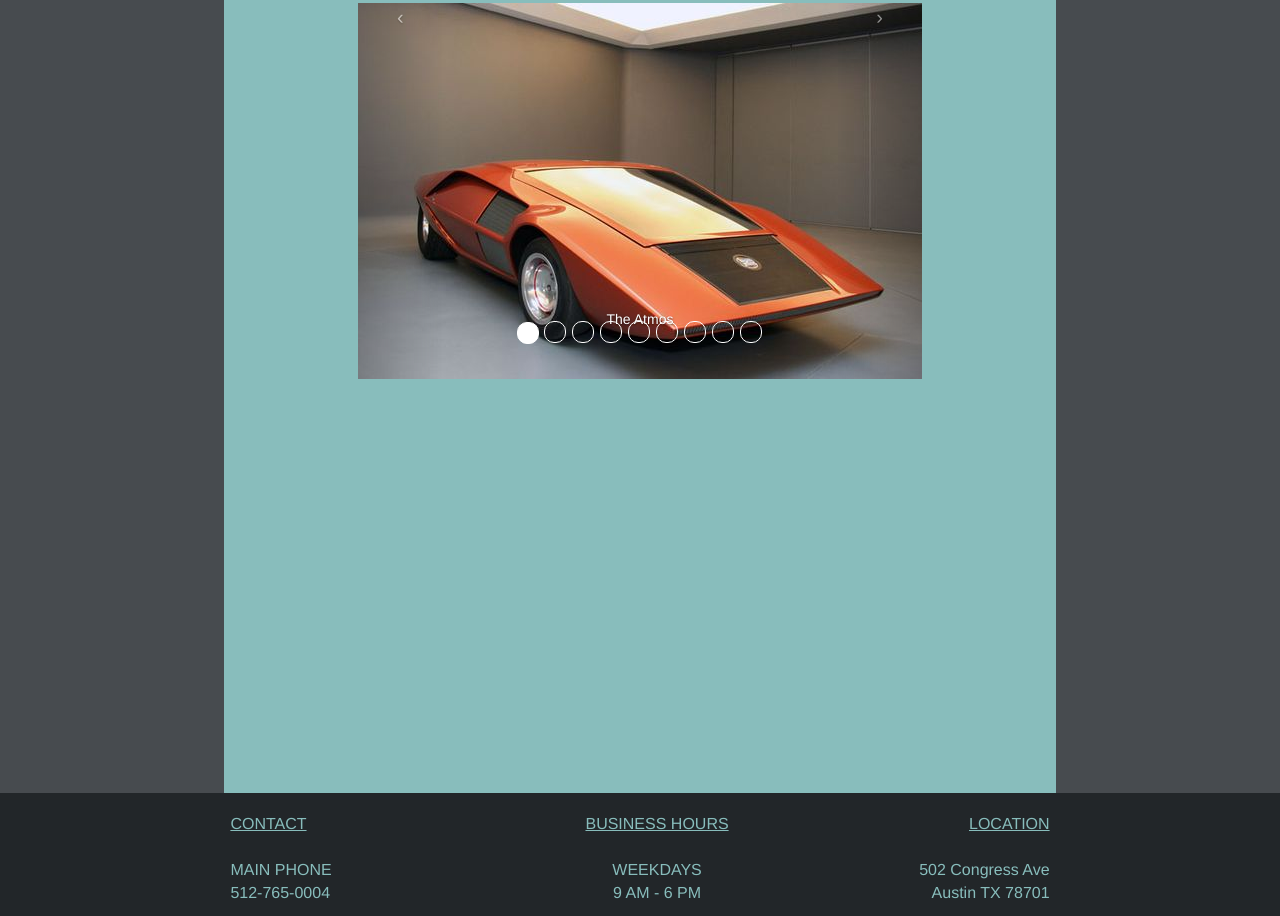
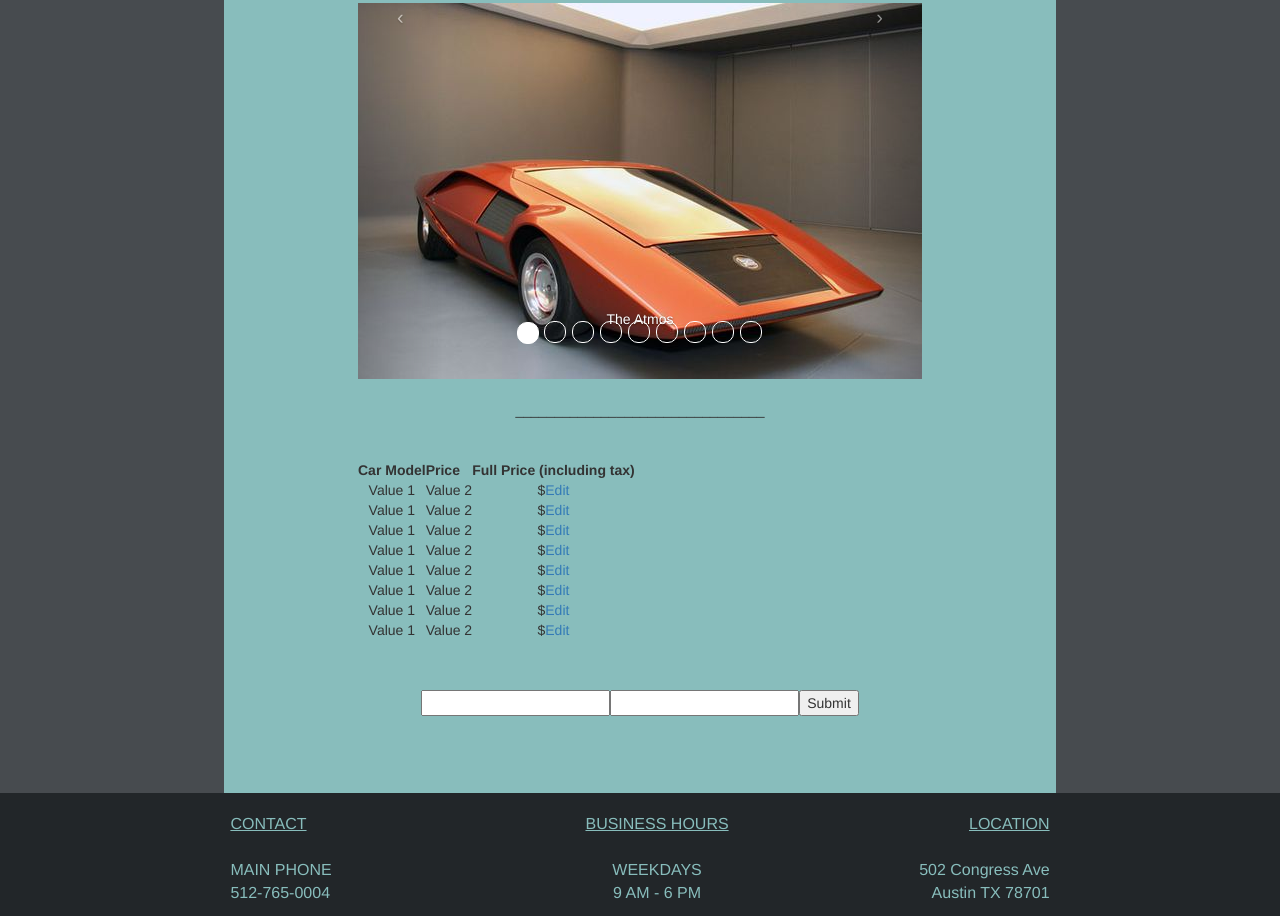
Before and after one commit to vinedsel/astro-cars, a website: page inventory.html in a window 1280 px wide. Shown: the part 661-1577 px from the top of the page. Drawn offline with nearby package versions, Linux system fonts and the light colour scheme.

Commit message:
Laid code for the table and function.

```diff
--- a/app.js
+++ b/app.js
@@ -1,18 +1,21 @@
 // Carousel
 
-$(function() {
+$(document).ready(function() {
 
   // Cycles to the previous item
+
   $(".prev-slide").click(function() {
     $("#myCarousel").carousel('prev');
   });
 
   // Cycles to the next item
+
   $(".next-slide").click(function() {
     $("#myCarousel").carousel('next');
   });
 
   // Cycles the carousel to a particular frame
+
   $(".slide-one").click(function() {
     $("#myCarousel").carousel(0);
   });
@@ -25,3 +28,37 @@ $(function() {
     $("#myCarousel").carousel(2);
   });
 });
+
+
+// Filling Tables
+
+$(document).ready(function() {
+  $('a').click(function(event) {
+    var id = $(this).parent().parent().attr('id'); //get id of referent tr
+    $('input[name="editvalue"]').attr('id', id); // insert id on input submit
+  });
+
+  $('#form_edit').submit(function(event) {
+    event.preventDefault();
+    id = $('input[name="editvalue"]').attr('id'); // get id of input submit
+    value1 = $('input[name="value1"]').val(); // get value of input text value1
+    value2 = $('input[name="value2"]').val(); // get value of input text value2
+
+    $.ajax({ // Send request
+      type: "POST",
+      url: 'updaterow.php',
+      data: {
+        id: id,
+        value1: value1,
+        value2: value2
+      }, //Values 1 and 2 and Id referent
+      cache: false,
+      success: function(response) {
+        if (response == "success") { // updaterow return "success" or echo "success"
+          $('#1 td:nth-child(1)').text(value1);
+          $('#1 td:nth-child(2)').text(value2);
+        }
+      },
+    });
+  });
+});
--- a/astromoderne.css
+++ b/astromoderne.css
@@ -101,7 +101,6 @@ li {
   background-color: #474B4F;
 }
 
-
 /*foreground container*/
 
 .box2 {
@@ -112,7 +111,6 @@ li {
   height: inherit;
   background-color: #88BDBC;
 }
-
 
 /*movie container*/
 
@@ -147,12 +145,27 @@ li {
   text-align: center;
 }
 
-
 /*Carousel*/
 
-/*.carousel {
-  padding-top: 100px;
-}*/
+#myCarousel {
+  margin-bottom: 21px;
+}
+
+/*Table*/
+
+.table {
+  position: relative;
+  display: inline-block;
+  justify-content: center;
+  padding-top: 30px;
+}
+
+#form_edit {
+  position: relative;
+  display: flex;
+  justify-content: center;
+  padding-top: 50px;
+}
 
 
 /*About*/
@@ -172,7 +185,8 @@ li {
   justify-content: center;
   flex-basis: 600px;
   flex-grow: 10;
-  width; 400px;
+  width;
+  400px;
   height: 165px;
 }
 
@@ -240,7 +254,6 @@ li {
   font-size: 24px;
 }
 
-
 /*3/3 Footer*/
 
 /*footer*/
--- a/inventory.html
+++ b/inventory.html
@@ -82,42 +82,42 @@
           <div class="carousel-inner">
             <div class="item active">
               <img src="images/Atmos.jpg" alt="First slide">
-              <div class = "carousel-caption">The Atmos</div>
+              <div class="carousel-caption">The Atmos</div>
             </div>
 
             <div class="item">
               <img src="images/cheetah.jpg" alt="Second slide">
-              <div class = "carousel-caption">The Cheetah</div>
+              <div class="carousel-caption">The Cheetah</div>
             </div>
 
             <div class="item">
               <img src="images/delta08.jpg" alt="Third slide">
-              <div class = "carousel-caption">The Delta 08</div>
+              <div class="carousel-caption">The Delta 08</div>
             </div>
 
             <div class="item">
               <img src="images/galaxy10.jpg" alt="Fourth slide">
-              <div class = "carousel-caption">The Galaxy 10</div>
+              <div class="carousel-caption">The Galaxy 10</div>
             </div>
 
             <div class="item">
               <img src="images/venus.jpg" alt="Fifth slide">
-              <div class = "carousel-caption">The Venus</div>
+              <div class="carousel-caption">The Venus</div>
             </div>
 
             <div class="item">
               <img src="images/lynx.jpg" alt="Sixth slide">
-              <div class = "carousel-caption">The Lynx</div>
+              <div class="carousel-caption">The Lynx</div>
             </div>
 
             <div class="item">
               <img src="images/mark3.jpg" alt="Seventh slide">
-              <div class = "carousel-caption">The Mark 3</div>
+              <div class="carousel-caption">The Mark 3</div>
             </div>
 
             <div class="item">
               <img src="images/mooncruiser.jpg" alt="Eighth slide">
-              <div class = "carousel-caption">The Moon Cruiser</div>
+              <div class="carousel-caption">The Moon Cruiser</div>
             </div>
           </div>
 
@@ -126,6 +126,69 @@
           <a class="carousel-control left" href="#myCarousel" data-slide="prev">&lsaquo;</a>
           <a class="carousel-control right" href="#myCarousel" data-slide="next">&rsaquo;</a>
 
+        </div>
+
+        <p id="bottomLine">________________________________</p>
+
+        <div class="table">
+          <table>
+            <thead>
+              <tr>
+                <th>Car Model</th>
+                <th>Price</th>
+                <th>Full Price (including tax)</th>
+                <th></th>
+              </tr>
+            </thead>
+            <tbody>
+              <tr id="1">
+                <td>Value 1</td>
+                <td>Value 2</td>
+                <td>$<a href="#">Edit</a></td>
+              </tr>
+              <tr id="2">
+                <td>Value 1</td>
+                <td>Value 2</td>
+                <td>$<a href="#">Edit</a></td>
+              </tr>
+              <tr id="3">
+                <td>Value 1</td>
+                <td>Value 2</td>
+                <td>$<a href="#">Edit</a></td>
+              </tr>
+              <tr id="4">
+                <td>Value 1</td>
+                <td>Value 2</td>
+                <td>$<a href="#">Edit</a></td>
+              </tr>
+              <tr id="5">
+                <td>Value 1</td>
+                <td>Value 2</td>
+                <td>$<a href="#">Edit</a></td>
+              </tr>
+              <tr id="6">
+                <td>Value 1</td>
+                <td>Value 2</td>
+                <td>$<a href="#">Edit</a></td>
+              </tr>
+              <tr id="7">
+                <td>Value 1</td>
+                <td>Value 2</td>
+                <td>$<a href="#">Edit</a></td>
+              </tr>
+              <tr id="8">
+                <td>Value 1</td>
+                <td>Value 2</td>
+                <td>$<a href="#">Edit</a></td>
+              </tr>
+            </tbody>
+          </table>
+
+          <form id="form_edit">
+            <input type="text" name="value1" />
+            <input type="text" name="value2" />
+            <input type="submit" name="editvalue" />
+          </form>
         </div>
 
       </div>
```
Lines whose indentation alone changed are shown as unchanged.
